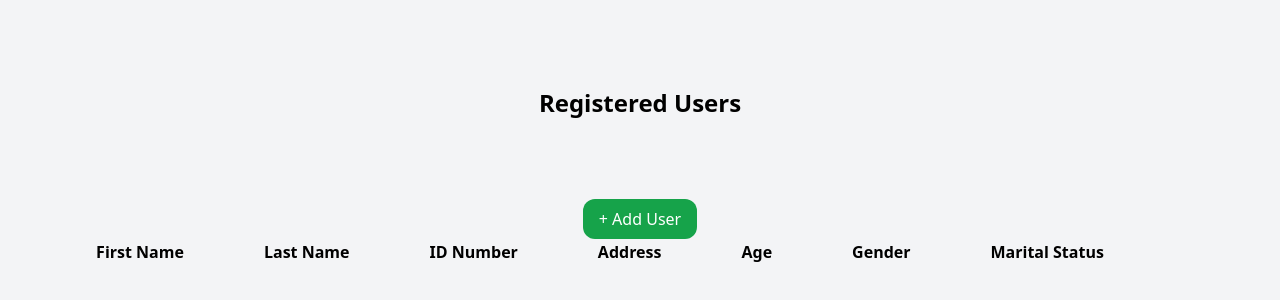
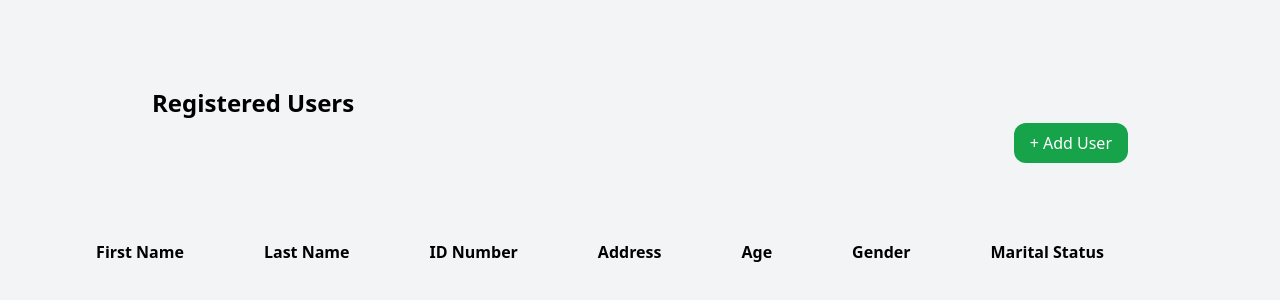
Before and after one commit to milkakeza/userRegistration, a website built with Vite: page index.html in a window 1280 px wide. Shown: the part 224-524 px from the top of the page. Built offline with nearby package versions, Linux system fonts and the light colour scheme.

Commit message:
fix: form styling

```diff
--- a/index.html
+++ b/index.html
@@ -15,16 +15,17 @@
   <body
     class="bg-gray-100 min-h-screen flex flex-col items-center justify-center"
   >
-    <div>
+    <div class="flex justify-between items-center w-full max-w-5xl px-6 mb-10">
       <h1 class="font-bold text-2xl mb-20">Registered Users</h3>
-    </div>
-    <div>
+
+
       <button
         id="openModalBtn"
         class="bg-green-600 text-white font-medium px-4 py-2 rounded-xl hover:bg-green-700"
       >
         + Add User
       </button>
+      </div>
       <!-- the model -->
       <div
         id="modal"
@@ -138,7 +139,7 @@
           </form>
         </div>
       </div>
-    </div>
+
 
     <table>
       <thead>
--- a/src/main.js
+++ b/src/main.js
@@ -9,6 +9,7 @@ document.querySelector("form").addEventListener("submit", function (e) {
   const maritalStatus = document.getElementById("maritalStatus").value;
 
   const [firstName, lastName] = fullName.trim().split(" ");
+
 
   const table = document.getElementById("userTableBody");
   const newRow = document.createElement("tr");
```
